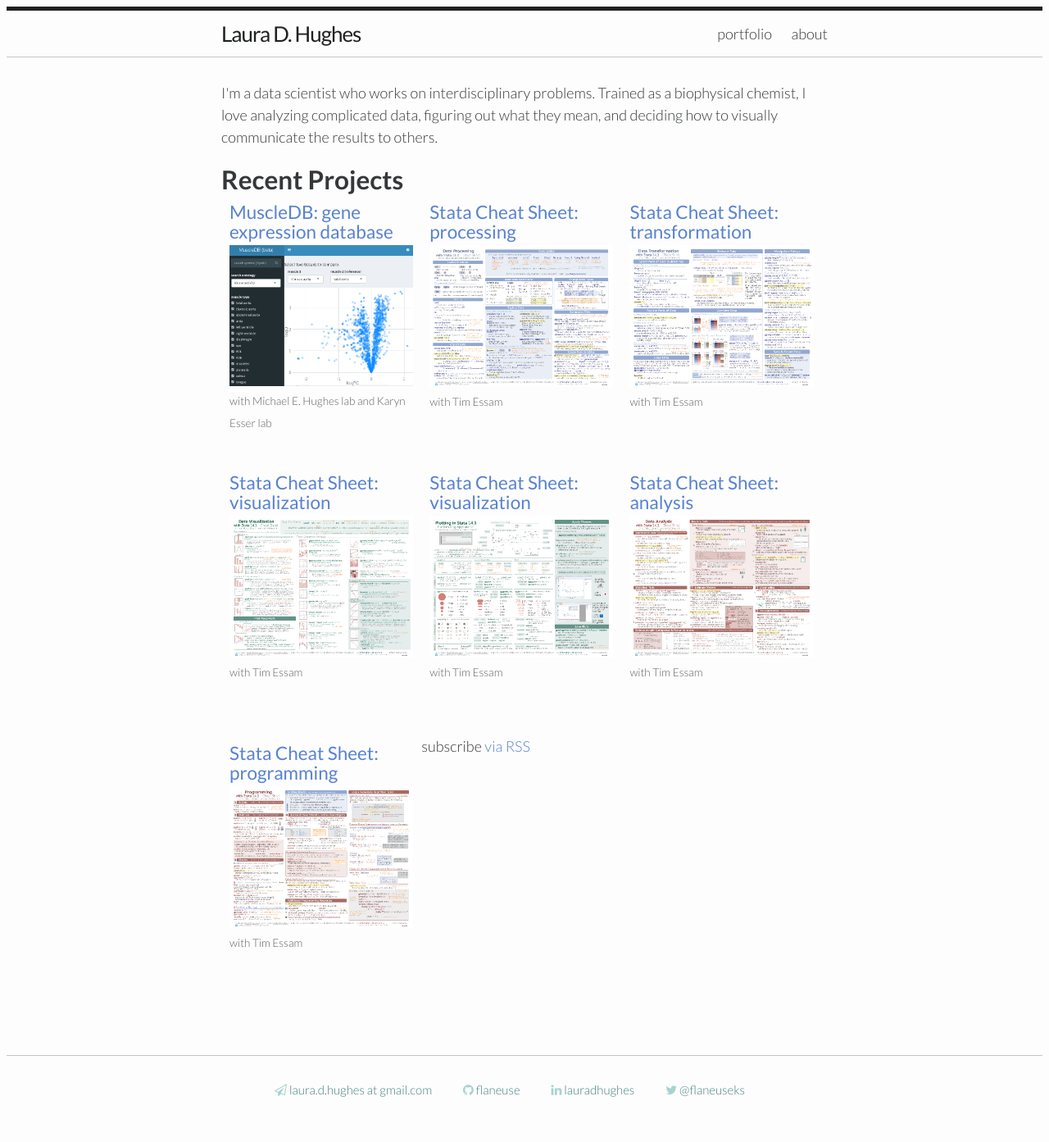
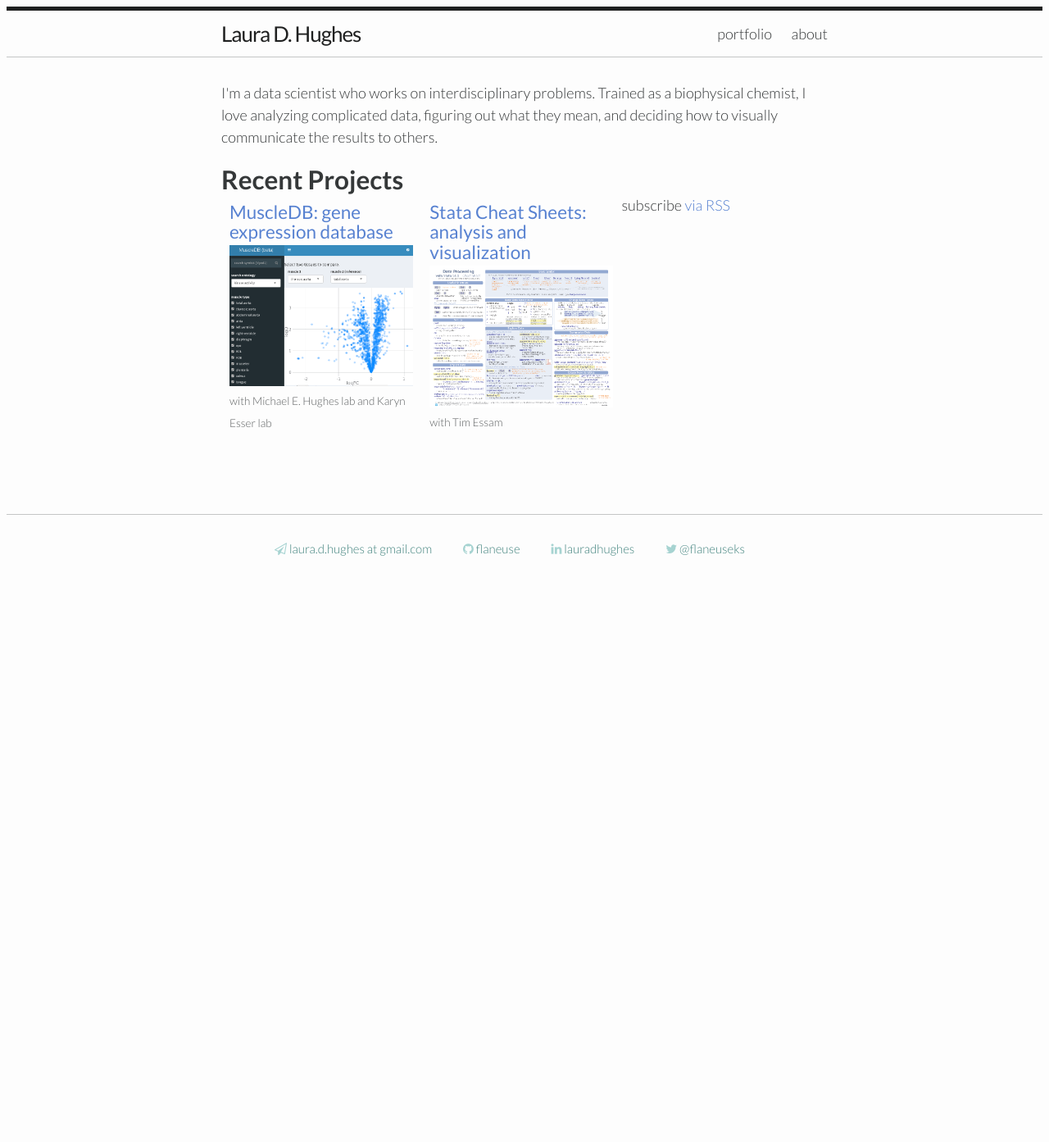
Before and after one commit to flaneuse/flaneuse.github.io, a Jekyll site: the page built from index.html, in a window 1280 px wide. Shown: the whole page at 82% size. Built offline with Jekyll 4.4.1, drawn with Linux system fonts in a browser that asks for light colours; after the commit the page ends 900 px from its top, so only the background shows below that; some of the changed lines change nothing that is shown.

Commit message:
group state pages

```diff
--- a/_posts/2016-06-04-stata-analysis.markdown
+++ /dev/null
@@ -1,30 +0,0 @@
----
-layout: post
-title:  "Stata Cheat Sheet: analysis"
-date:   2016-06-04 12:00:00
-categories: Stata cheatsheet
-img: "/img/StataCheatSheet_analysis_2016_June.png"
-icon: "/img/stata_analysis_icon.png"
-co-authors: Tim Essam
-link: "http://geocenter.github.io/StataTraining/pdf/StataCheatSheet_Analysis.pdf"
----
-
-Cheat sheet on basic data analysis commands in [Stata 14](http://www.stata.com).  Includes:
-
-* declaring data as a special type
-  * time series
-  * survival analysis
-  * longitudinal/panel
-  * survey
-* summarizing data, correlations, point estimates, etc.
-  * `summarize`
-  * `pwcorr`
-* statistical tests
-  * t-tests, ANOVAs, proportions, distributions, etc.
-* estimating models
-  * `regress`
-  * `logit`
-  * delaring interactions within model
-* evaluating models
-* postestimation calculations (use model for something)
-  * `predict`
--- a/_posts/2016-06-04-stata-processing.markdown
+++ b/_posts/2016-06-04-stata-processing.markdown
@@ -1,6 +1,6 @@
 ---
 layout: post
-title:  "Stata Cheat Sheet: processing"
+title:  "Stata Cheat Sheets: analysis and visualization"
 date:   2016-06-04 23:00:00
 categories: Stata cheatsheet
 img: "/img/StataCheatsheet_processing_June_2016_Processing.png"
@@ -9,7 +9,11 @@
 link: "http://geocenter.github.io/StataTraining/pdf/StataCheatsheet_processing.pdf"
 ---
 
-Cheat sheet on basic, fundamental processing commands in [Stata 14](http://www.stata.com).  Includes:
+Cheat sheets on data wrangling, analysis, and visualization in [Stata 14](http://www.stata.com).  Includes:
+
+<br>
+
+### Data Processing
 
 * basic Stata syntax for all functions
 * basic math and logic operations
@@ -27,3 +31,104 @@
 * creating new variables
   * `generate`
   * `egen`
+
+<br>
+
+### Data Transformation
+
+  * subsetting data
+    * `drop`
+    * `keep`
+  * replacing data
+    * `rename`
+    * `replace`
+    * `recode`
+  * using variable and value labels
+    * `label define`
+    * `label list`
+  * reshaping data (melting and casting)
+    * `reshape`
+  * merging and appending
+    * `append`
+    * `merge`
+    * fuzzy-matching
+  * string transformations
+  * saving and exporting data
+    * `save`
+    * `export excel`
+
+<br>
+
+### Data Visualization
+* small multiples
+* one variable visualizations
+  * `histogram`
+  * `kdensity`: smoothed histogram
+  * `graph bar`: bar plot
+  * `graph dot`: dot plot
+  * `graph hbox`: box and whiskers
+* two variable visualizations
+  * `tw scatter`: scatter plot
+  * `tw connected`: line plot
+  * `tw area`: area plot
+  * `two pcspike`: parallel coordinates plot
+  * `tw pccapsym`: slope/bump chart
+* three variable visualizations
+  * `plotmatrix`: heatmap
+* plotting with summarization or fitting
+  * `binscatter`: plot summary value
+  * `tw lfitci`: linear fit
+  * `tw lowess`: lowess smoothing
+* plotting regression results
+  * `coefplot`: regression coefficients
+  * `marginsplot`: marginal effects
+* Changing marks
+    * symbology
+    * lines
+    * text
+* Changing channels
+    * size
+    * color
+    * shape
+    * position
+* Using themes
+* Saving plots
+
+<br>
+
+### Data Analysis
+
+* declaring data as a special type
+  * time series
+  * survival analysis
+  * longitudinal/panel
+  * survey
+* summarizing data, correlations, point estimates, etc.
+  * `summarize`
+  * `pwcorr`
+* statistical tests
+  * t-tests, ANOVAs, proportions, distributions, etc.
+* estimating models
+  * `regress`
+  * `logit`
+  * delaring interactions within model
+* evaluating models
+* postestimation calculations (use model for something)
+  * `predict`
+
+<br>
+
+
+### Programming
+
+* fundamental data types
+  * scalars
+  * matrices
+  * macros
+* accessing stored results
+  * `return`: r-class objects
+  * `e-return`: e-class objects
+* loops
+  * `foreach`
+  * `forvalues`
+* additional programming resources: using [github](http://github.com) in Stata
--- a/_posts/2016-06-04-stata-programming.markdown
+++ /dev/null
@@ -1,24 +0,0 @@
----
-layout: post
-title:  "Stata Cheat Sheet: programming"
-date:   2016-06-04 06:00:00
-categories: Stata cheatsheet
-img: "/img/StataCheatSheet_programming_2016_June.png"
-icon: "/img/stata_programming_icon.png"
-co-authors: Tim Essam
-link: "http://geocenter.github.io/StataTraining/pdf/StataCheatSheet_programming_2016_June.pdf"
----
-
-Cheat sheet on an introduction to programming in [Stata 14](http://www.stata.com).  Includes:
-
-* fundamental data types
-  * scalars
-  * matrices
-  * macros
-* accessing stored results
-  * `return`: r-class objects
-  * `e-return`: e-class objects
-* loops
-  * `foreach`
-  * `forvalues`
-* additional programming resources: using [github](http://github.com) in Stata
--- a/_posts/2016-06-04-stata-transformation.markdown
+++ /dev/null
@@ -1,33 +0,0 @@
----
-layout: post
-title:  "Stata Cheat Sheet: transformation"
-date:   2016-06-04 20:00:00
-categories: Stata cheatsheet
-img: "/img/StataCheatsheet_processing_June_2016_Transformation.png"
-icon: "/img/stata_transformation_icon.png"
-co-authors: Tim Essam
-link: "http://geocenter.github.io/StataTraining/pdf/StataCheatsheet_transformation.pdf"
----
-
-Cheat sheet on fundamental data wrangling operations in [Stata 14](http://www.stata.com).  Includes:
-
-* subsetting data
-  * `drop`
-  * `keep`
-* replacing data
-  * `rename`
-  * `replace`
-  * `recode`
-* using variable and value labels
-  * `label define`
-  * `label list`
-* reshaping data (melting and casting)
-  * `reshape`
-* merging and appending
-  * `append`
-  * `merge`
-  * fuzzy-matching
-* string transformations
-* saving and exporting data
-  * `save`
-  * `export excel`
--- a/_posts/2016-06-04-stata-vis1.markdown
+++ /dev/null
@@ -1,35 +0,0 @@
----
-layout: post
-title:  "Stata Cheat Sheet: visualization"
-date:   2016-06-04 19:00:00
-categories: Stata cheatsheet
-img: "/img/StataCheatSheet_visualization_2016_June.png"
-icon: "/img/stata_vis1_icon.png"
-co-authors: Tim Essam
-link: "http://geocenter.github.io/StataTraining/pdf/StataCheatsheet_visualization1.pdf"
----
-
-Cheat sheet on fundamental chart types in [Stata 14](http://www.stata.com).  Includes:
-
-* small multiples
-* one variable visualizations
-  * `histogram`
-  * `kdensity`: smoothed histogram
-  * `graph bar`: bar plot
-  * `graph dot`: dot plot
-  * `graph hbox`: box and whiskers
-* two variable visualizations
-  * `tw scatter`: scatter plot
-  * `tw connected`: line plot
-  * `tw area`: area plot
-  * `two pcspike`: parallel coordinates plot
-  * `tw pccapsym`: slope/bump chart
-* three variable visualizations
-  * `plotmatrix`: heatmap
-* plotting with summarization or fitting
-  * `binscatter`: plot summary value
-  * `tw lfitci`: linear fit
-  * `tw lowess`: lowess smoothing
-* plotting regression results
-  * `coefplot`: regression coefficients
-  * `marginsplot`: marginal effects
--- a/_posts/2016-06-04-stata-vis2.markdown
+++ /dev/null
@@ -1,25 +0,0 @@
----
-layout: post
-title:  "Stata Cheat Sheet: visualization"
-date:   2016-06-04 17:00:00
-categories: Stata cheatsheet
-img: "/img/StataCheatSheet_visualizationCustomization_2016_June.png"
-icon: "/img/stata_vis2_icon.png"
-co-authors: Tim Essam
-link: "http://geocenter.github.io/StataTraining/pdf/StataCheatsheet_visualization2.pdf"
----
-
-Cheat sheet on manipulating and customizing visualizations in [Stata 14](http://www.stata.com).  Includes:
-
-* Changing marks
-  * symbology
-  * lines
-  * text
-
-* Changing channels
-  * size
-  * color
-  * shape
-  * position
-* Using themes
-* Saving plots
```
